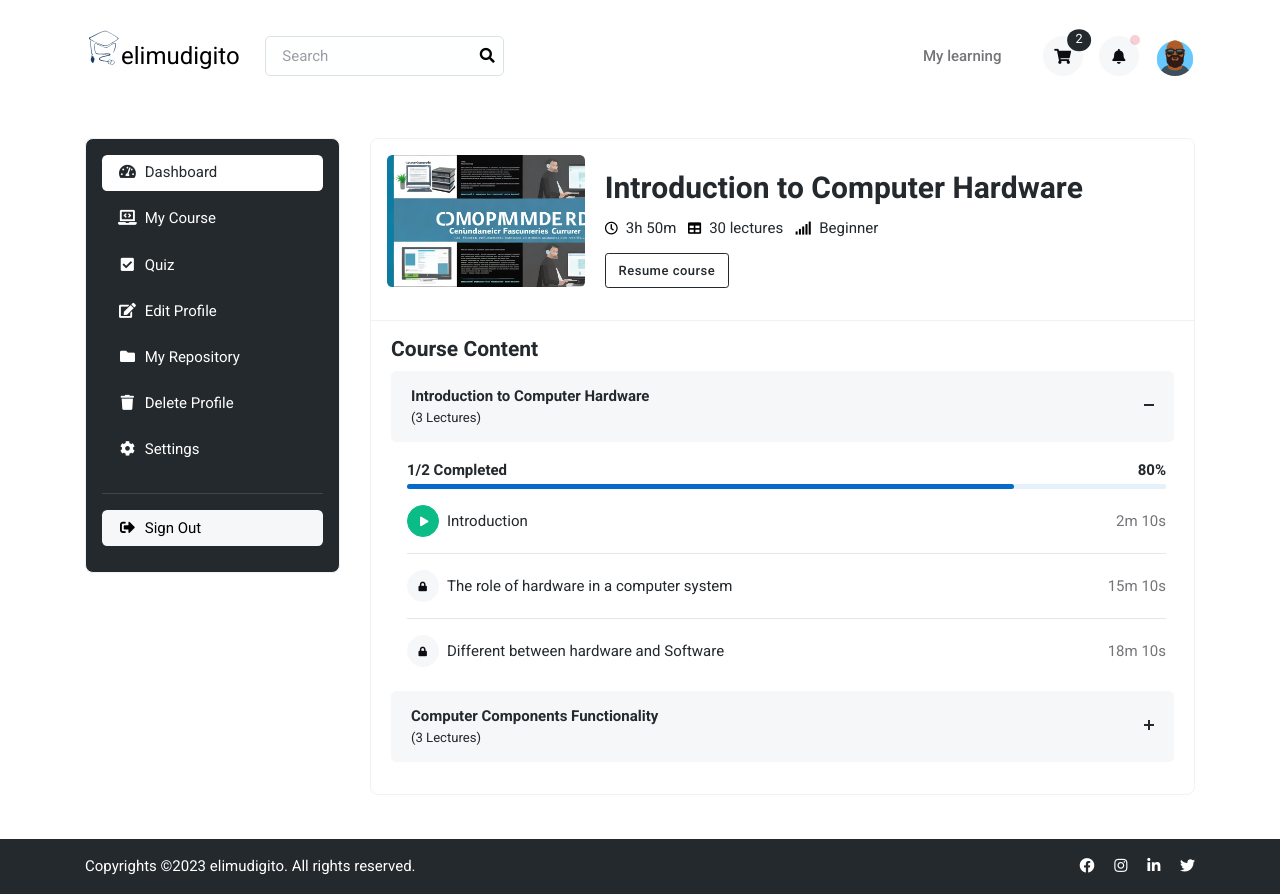
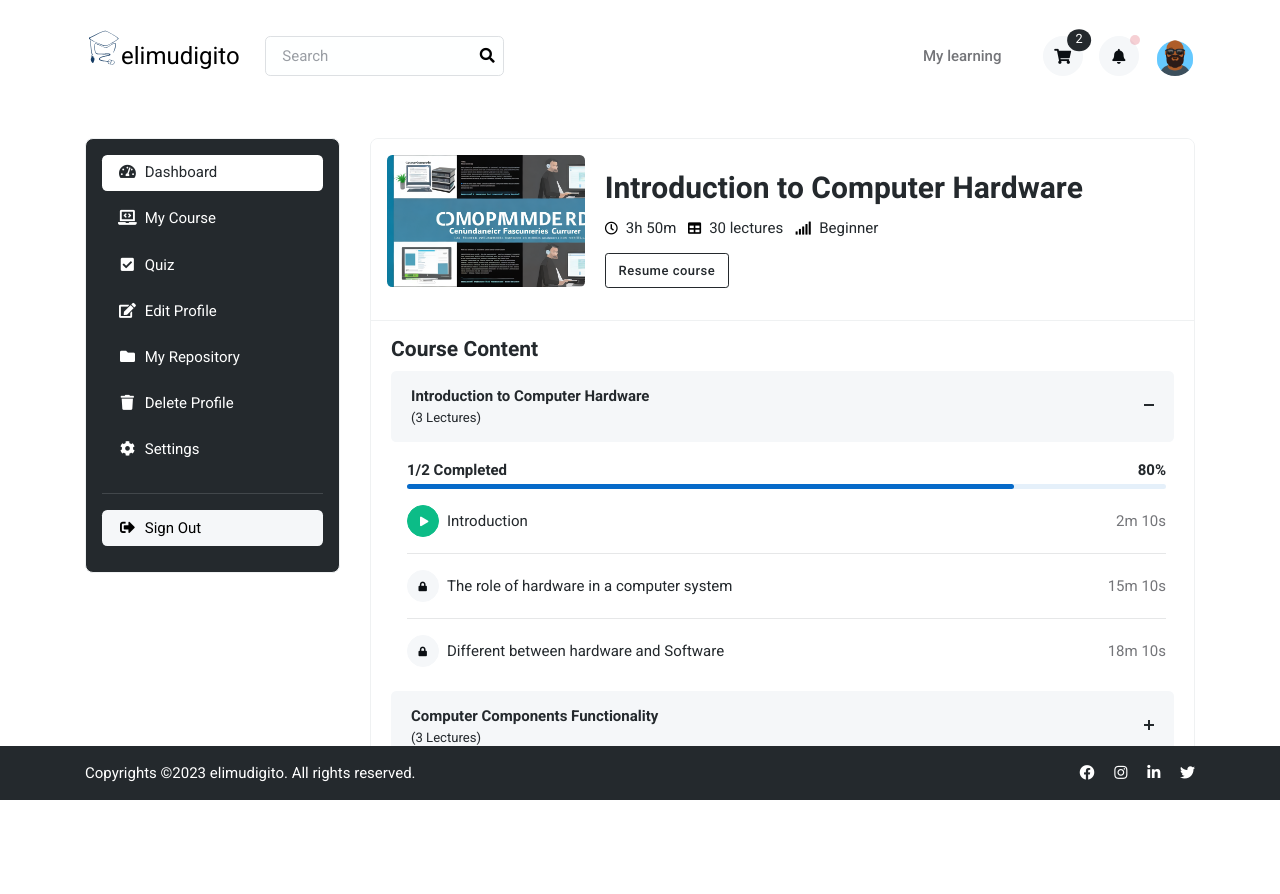
Before and after one commit to sjwmatiko/Blockchain-G4, a plain HTML site: page user-course-list.html in a window 1280 px wide. After the commit the page ends 839 px from the top, so only its background shows below. Drawn offline with Linux system fonts and the light colour scheme.

Commit message:
front-end rm lf

```diff
--- a/user-course-list.html
+++ b/user-course-list.html
@@ -488,7 +488,7 @@ Page content END -->
 
 <!-- =======================
 Footer START -->
-<footer class="bg-dark p-3">
+<footer class="bg-dark p-3 fixed-bottom">
 	<div class="container">
 		<div class="row align-items-center">
 
```
Also changed, not shown: 1 other file.
